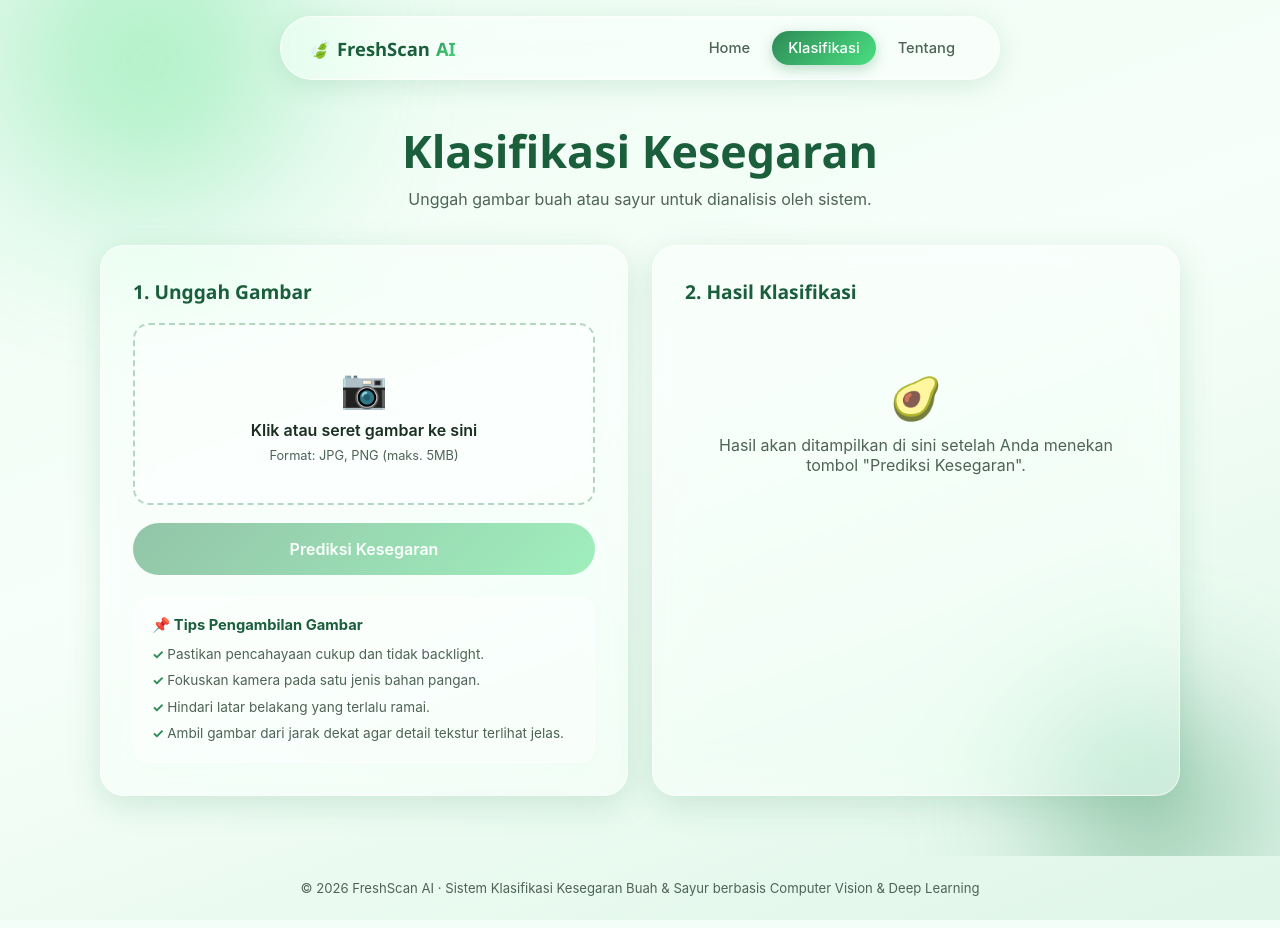
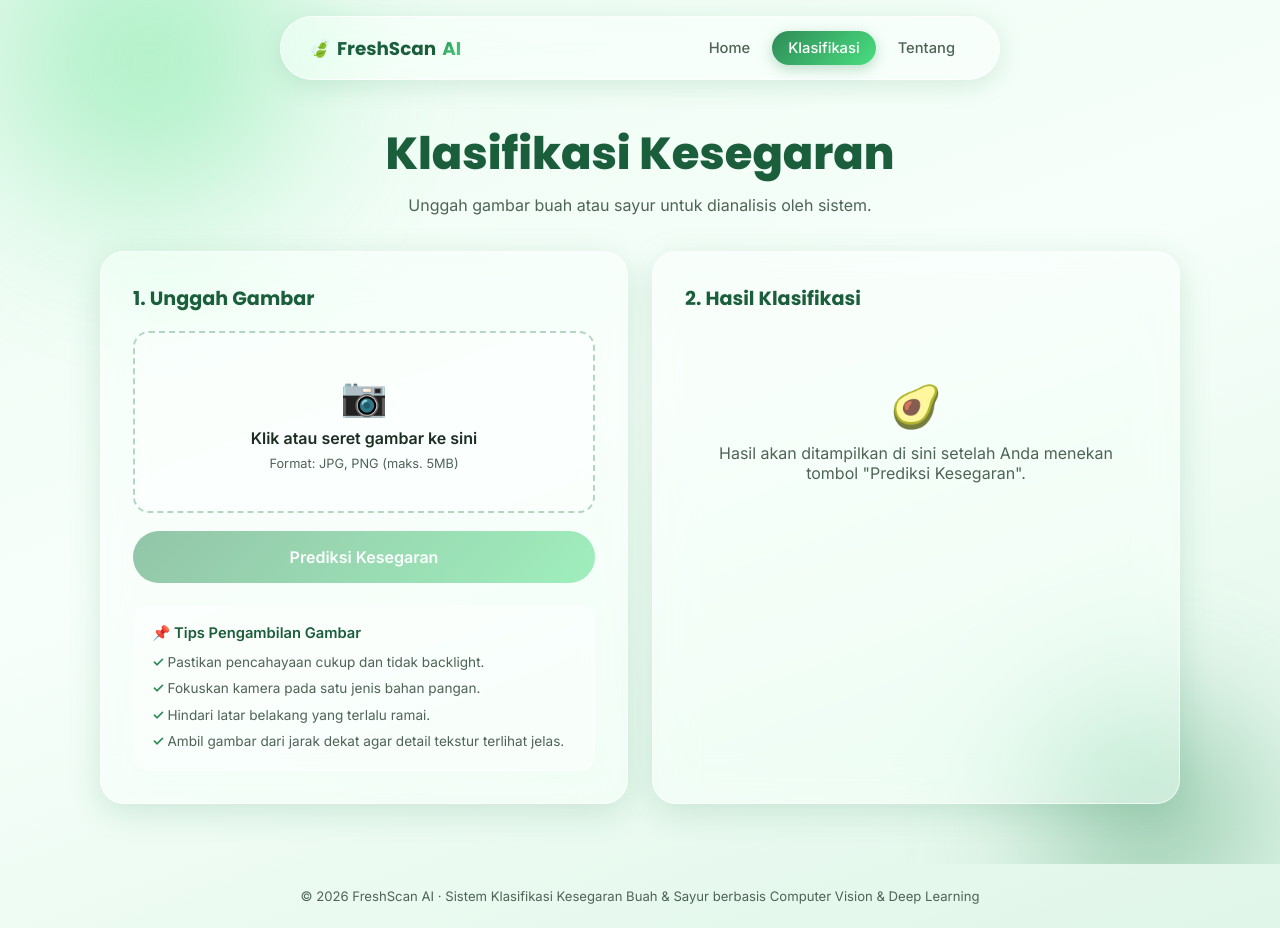
Before and after one commit to midowws/Fresh-Scan-AI, a Flask app: template frontend/templates/classify.html in a window 1280 px wide. Run offline with Flask 3, Linux system fonts and the light colour scheme; the template is opened without the code that fills it, so the values that code supplies are empty.

Commit message:
Update classify.html

```diff
--- a/frontend/templates/classify.html
+++ b/frontend/templates/classify.html
@@ -4,7 +4,10 @@
 <meta charset="UTF-8">
 <meta name="viewport" content="width=device-width, initial-scale=1.0">
 <title>FreshScan AI - Klasifikasi</title>
-<link rel="stylesheet" href="/frontend/static/style.css">
+<link rel="preconnect" href="https://fonts.googleapis.com">
+<link rel="preconnect" href="https://fonts.gstatic.com" crossorigin>
+<link href="https://fonts.googleapis.com/css2?family=Inter:wght@400;500;600&family=Poppins:wght@600;700;800&display=swap" rel="stylesheet">
+<link rel="stylesheet" href="../static/style.css">
 </head>
 <body>
 
@@ -115,7 +118,7 @@
   <p>© 2026 FreshScan AI · Sistem Klasifikasi Kesegaran Buah & Sayur berbasis Computer Vision & Deep Learning</p>
 </footer>
 
-<script src="upload.js"></script>
-<script src="result.js"></script>
+<script src="../js/result.js"></script>
+<script src="../js/upload.js"></script>
 </body>
 </html>
```
